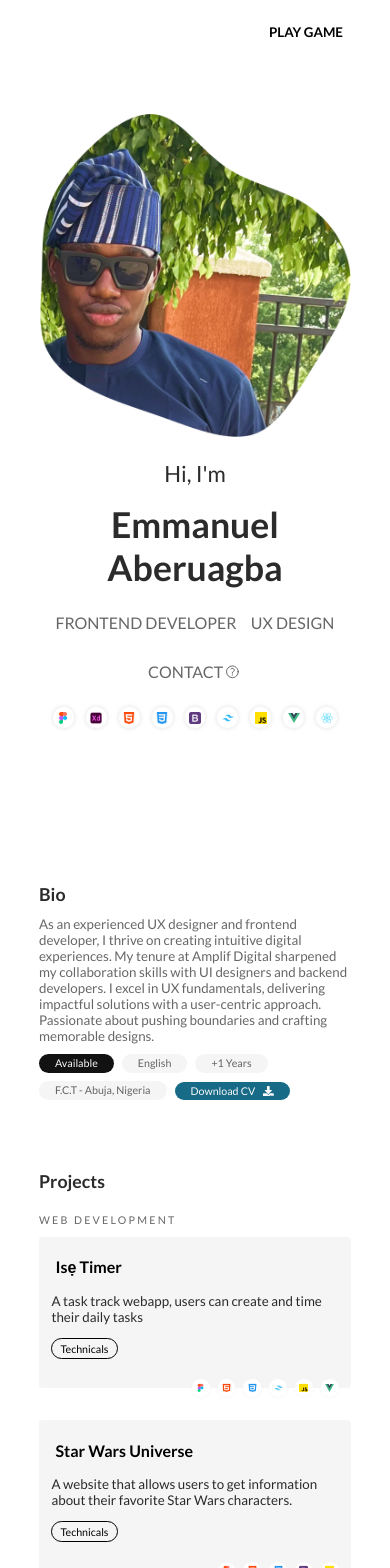
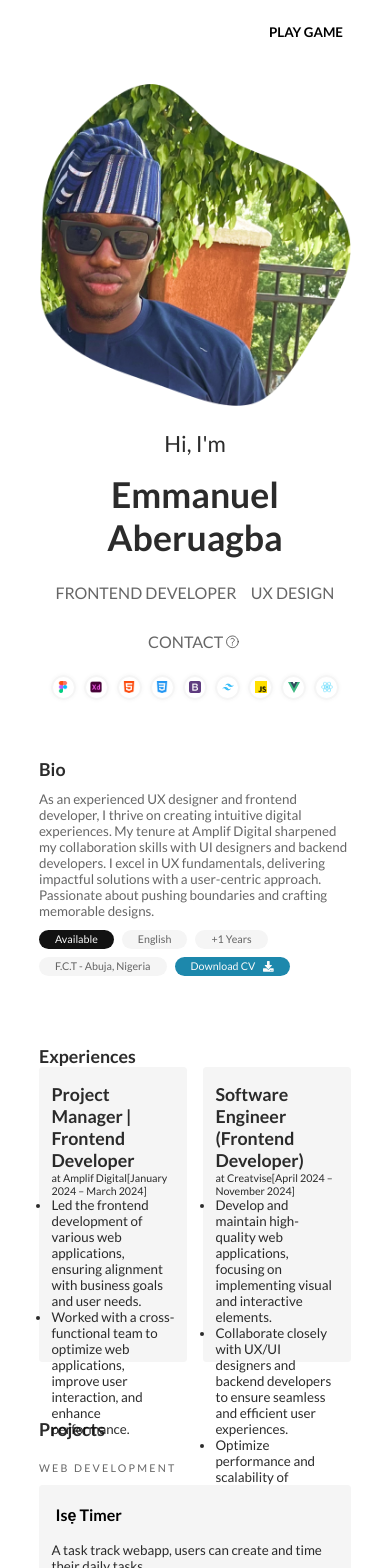
Before and after one commit to Biglad22/my-portfolio, a React (Create React App) app: page / in a window 390 px wide. Shown: the top 1568 px of the page. Built offline with nearby package versions, Linux system fonts and the light colour scheme.

Commit message:
fixed responsiveness

```diff
--- /dev/null
+++ b/src/assets/xp.js
@@ -0,0 +1,22 @@
+export const xp_data = [
+    {
+        job_title : 'Project Manager | Frontend Developer',
+        company : 'Amplif Digital',
+        year: 'January 2024 – March 2024',
+        job_desc: [
+            'Led the frontend development of various web applications, ensuring alignment with business goals and user needs.',
+            'Worked with a cross-functional team to optimize web applications, improve user interaction, and enhance performance.'
+        ]
+    },
+    {
+        job_title : 'Software Engineer (Frontend Developer)',
+        company : 'Creatvise',
+        year: 'April 2024 – November 2024',
+        job_desc: [
+            'Develop and maintain high-quality web applications, focusing on implementing visual and interactive elements.',
+            'Collaborate closely with UX/UI designers and backend developers to ensure seamless and efficient user experiences.',
+            'Optimize performance and scalability of applications, utilizing state management solutions like Redux and Vuex.',
+            'Focus on delivering responsive, mobile-first designs and maintaining codebase quality.'
+        ]
+    }
+]
--- /dev/null
+++ b/src/components/Experience.jsx
@@ -0,0 +1,22 @@
+import React from 'react'
+
+export const Experience = ({job_title, company, year, job_desc}) => {
+  return (
+    <div className='xp-card'>
+        <h5 className='xp-header'>{job_title}</h5>
+        <small className='xp-company'>
+            <span>
+               at {company}
+            </span>
+            <span>
+                [{year}]
+            </span>
+        </small>
+        <div className='xp-desc'>
+            <ul className='xp-desc-list'>
+                {job_desc.map(item => (<li>{item}</li>))}
+            </ul>
+        </div>
+    </div>
+  )
+}
--- a/src/components/chip.jsx
+++ b/src/components/chip.jsx
@@ -8,9 +8,8 @@ export function Chip({text, emphasize, link, linkPath, linkText, downloadable, d
                 {
 
                     !link ? (<small>{text}</small>)
-                    : (downloadable ? (<a href={downloadLink} download ="Aberuagba Emmanuel's CV " ><small className='downloder'><span>{downloadText}</span><FaDownload /></small></a>)
+                    : (downloadable ? (<a href={downloadLink} download ="Aberuagba Emmanuel CV " ><small className='downloder'><span>{downloadText}</span><FaDownload /></small></a>)
                     :  (<a href={linkPath} download><small>{linkText}</small></a>))
-
                 }
 
             </div>
--- a/src/pages/Home.jsx
+++ b/src/pages/Home.jsx
@@ -4,7 +4,7 @@ import { IconInfo } from '../assets/IconInfo';
 import { Badges } from '../components/badges';
 import { useState } from 'react';
 import { Chip } from '../components/chip';
-import cv from '../assets/downloadables/ABERUAGBA-EMMANUEL-frontend-CV.pdf'
+import cv from '../assets/downloadables/ABERUAGBA-EMMANUEL-frontend-CV.docx'
 import { ProjectCard } from '../components/project-card';
 import {skills} from '../assets/img/skills';
 import { frontend } from '../assets/img/project-img/projects';
@@ -12,6 +12,8 @@ import heroImg from '../assets/img/free.png';
 import { OtherProjects } from '../components/other-projects';
 import { others } from '../assets/img/project-img/projects';
 import { useMemo } from 'react';
+import { Experience } from '../components/Experience';
+import { xp_data } from '../assets/xp';
 
 export function Home() {
 
@@ -85,6 +87,16 @@ export function Home() {
                     </div>
                 </div>
             </section>
+            <section className='xp-wrapper'>
+                <h5>
+                    Experiences
+                </h5>
+                <div className="cards-wrapper">
+                    {
+                        xp_data.map(data =>(<Experience {...data} key={data.company} />))
+                    }
+                </div>
+            </section>
             <section className='projects'>
                 <h5>
                     Projects
--- a/src/style/base.css
+++ b/src/style/base.css
@@ -35,7 +35,7 @@ font-family: 'Montserrat', sans-serif; */
     --prim-color: rgba(234,180,0,1);
 
     /* secondary color for light mode */
-    --sec-l-color:rgba(23,107,135,1);
+    --sec-l-color:rgb(29, 136, 172);
 
     /* secondary color for light mode */
     --sec-d-color:rgba(235,235,235,1);
@@ -288,7 +288,7 @@ textarea:focus::placeholder{
 nav{
     padding: 16px 10vw;
     background-color: var(--first-bg);
-    position: fixed;
+    position: sticky;
     width: 100%;
     display: flex;
     flex-wrap: wrap;
@@ -454,6 +454,21 @@ nav a{
     overflow: hidden;
 }
 
+/* ============== experience card style ================== */
+
+.xp-card{
+    flex:1;
+    width: fit-content;
+    height:fit-content;
+    min-height: 35vh;
+    max-height:  35vh;
+    padding: calc(1.4rem + 4px) 1.4rem;
+    margin-bottom:calc(1.4rem + 4px);
+    position:relative;
+    background-color: var(--card-bg);
+    border-radius: 0.4rem;
+}
+
 /* ======= styling for other projects ====== */
 
 .other-proj-wrapper p{
--- a/src/style/home.css
+++ b/src/style/home.css
@@ -203,6 +203,9 @@ section:is(.bio){
 
 @media screen and (max-width:480px) {
 
+    .hero{
+        height: fit-content;
+    }
     .hero  > .hero-img   {
         width: 100%;
         max-height: fit-content;
```
Also changed, not shown: 2 other files (tests, documents, lock files or other folders).
